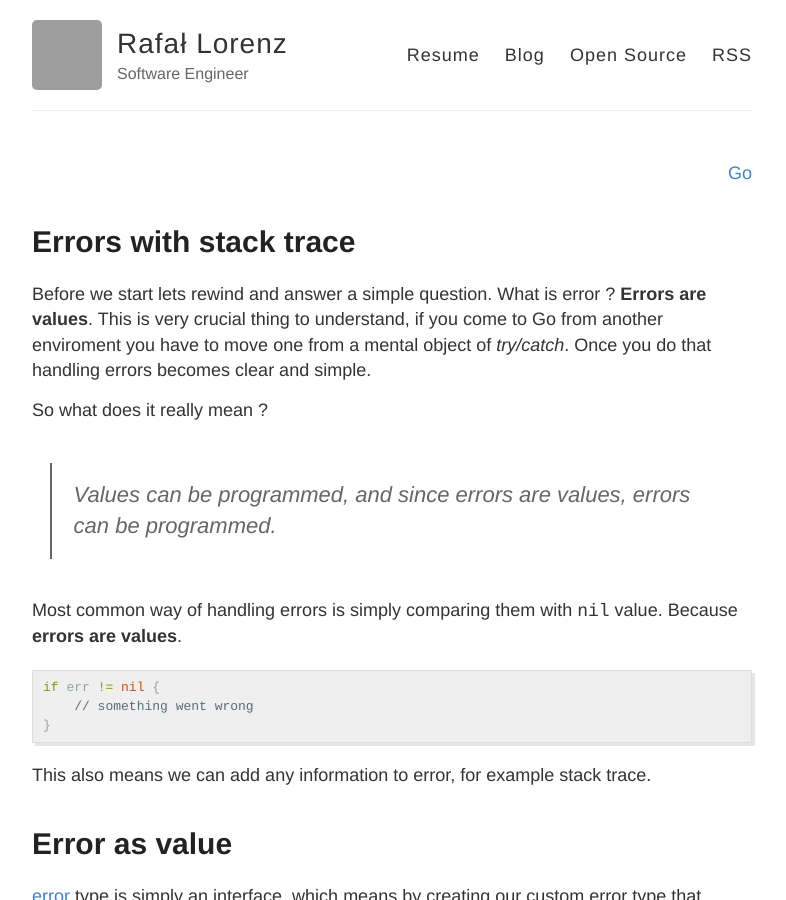
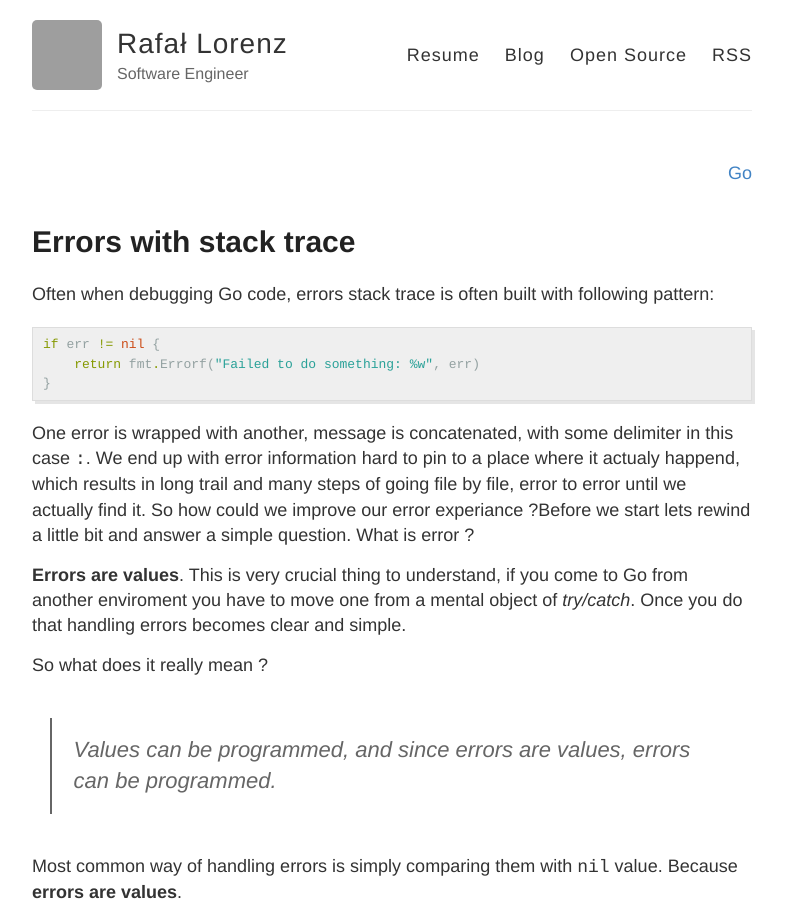
Before and after one commit to vardius/vardius.github.io, a Jekyll site: the page built from _posts/2020-6-02-go-error-stack-trace.md, in a window 1280 px wide and 900 px high. Shown: the whole window, without its empty margins (248-1034 px from the left). Built offline with Jekyll 4.4.1, drawn with Linux system fonts in a browser that asks for light colours; comment, search, counter and statistics services are not loaded; grey boxes are pictures that could not be loaded.

Commit message:
Add problem description

````diff
--- a/_posts/2020-6-02-go-error-stack-trace.md
+++ b/_posts/2020-6-02-go-error-stack-trace.md
@@ -5,7 +5,17 @@ comments: true
 categories: Go
 ---
 
-Before we start lets rewind and answer a simple question. What is error ? **Errors are values**. This is very crucial thing to understand, if you come to Go from another enviroment you have to move one from a mental object of *try/catch*. Once you do that handling errors becomes clear and simple.
+Often when debugging Go code, errors stack trace is often built with following pattern:
+
+```go
+if err != nil {
+    return fmt.Errorf("Failed to do something: %w", err)
+}
+```
+
+One error is wrapped with another, message is concatenated, with some delimiter in this case `:`. We end up with error information hard to pin to a place where it actualy happend, which results in long trail and many steps of going file by file, error to error until we actually find it. So how could we improve our error experiance ?Before we start lets rewind a little bit and answer a simple question. What is error ?
+
+**Errors are values**. This is very crucial thing to understand, if you come to Go from another enviroment you have to move one from a mental object of *try/catch*. Once you do that handling errors becomes clear and simple.
 
 So what does it really mean ?
 
````
